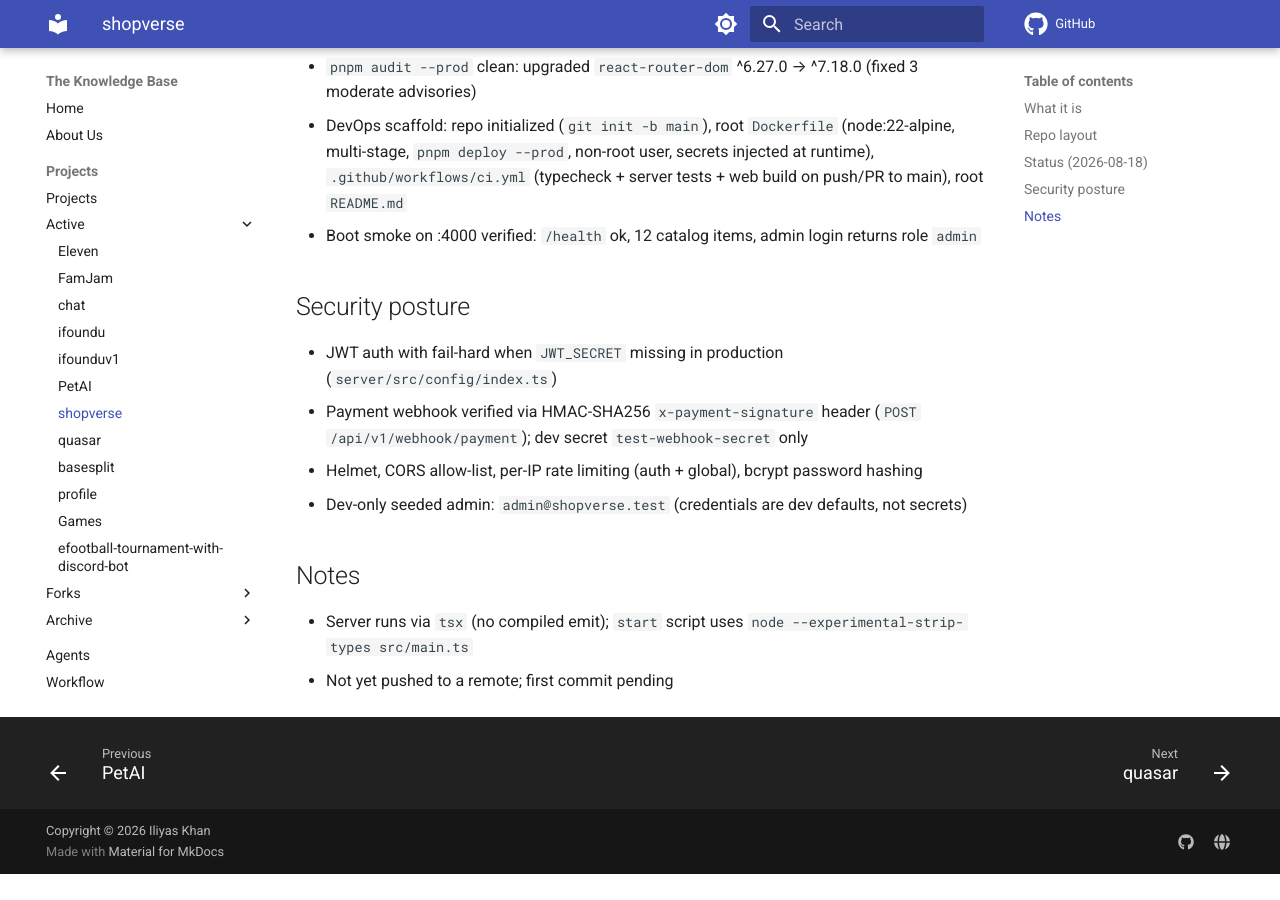
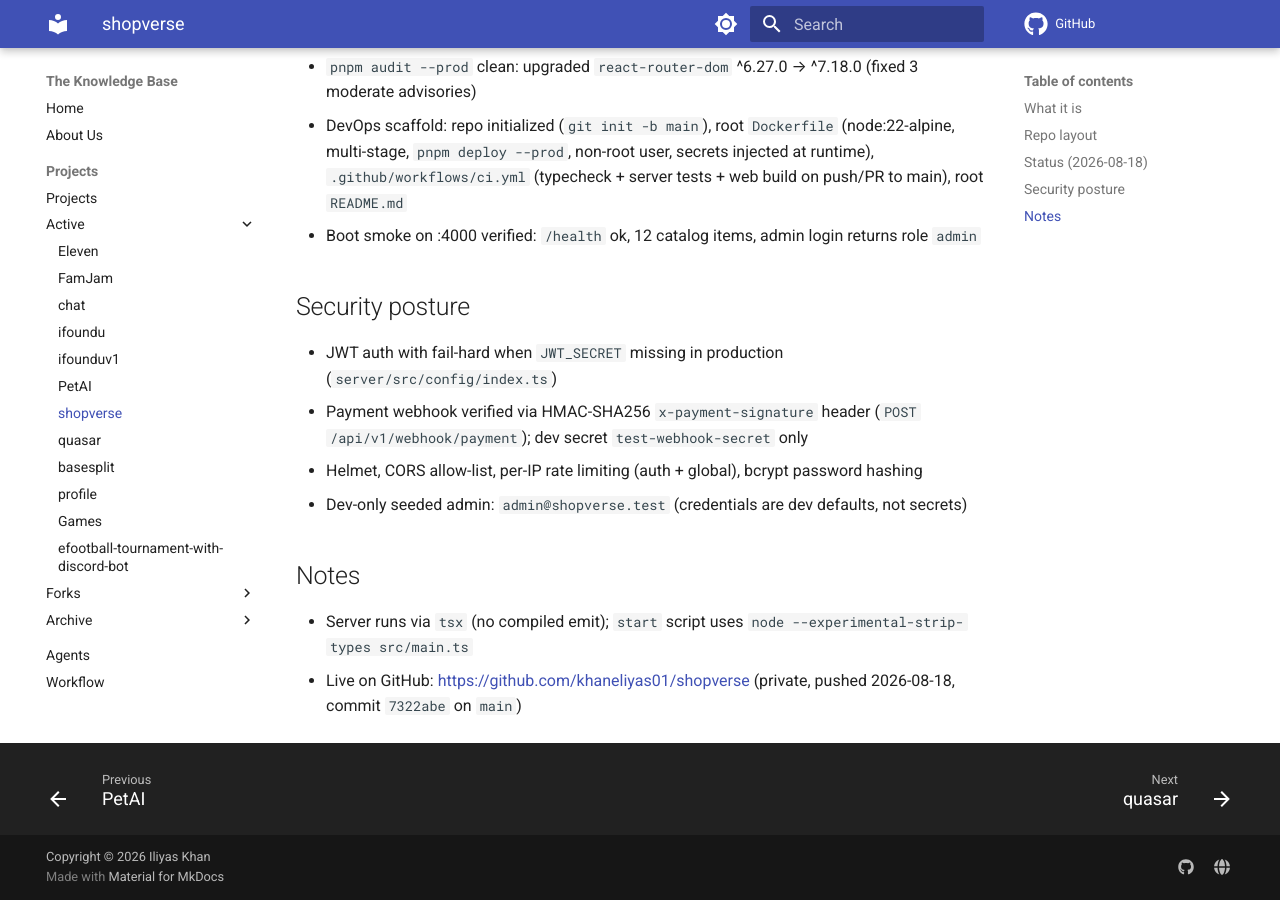
Before and after one commit to khaneliyas01/docs, an MkDocs documentation site: the page built from docs/projects/shopverse.md, in a window 1280 px wide and 900 px high, scrolled down 989 px. Built offline with MkDocs 1.6.1 and Material for MkDocs 9.7.7, drawn with Linux system fonts in a browser that asks for light colours; comment, search, counter and statistics services are not loaded; before the commit the page ends 1863 px from its top, so only the background shows below that.

Commit message:
docs: shopverse pushed to GitHub (private, main @ 7322abe)

```diff
--- a/docs/projects/shopverse.md
+++ b/docs/projects/shopverse.md
@@ -41,4 +41,4 @@ Release-readiness pass complete, all verification green:
 ## Notes
 
 - Server runs via `tsx` (no compiled emit); `start` script uses `node --experimental-strip-types src/main.ts`
-- Not yet pushed to a remote; first commit pending
+- Live on GitHub: <https://github.com/khaneliyas01/shopverse> (private, pushed 2026-08-18, commit `7322abe` on `main`)
```
